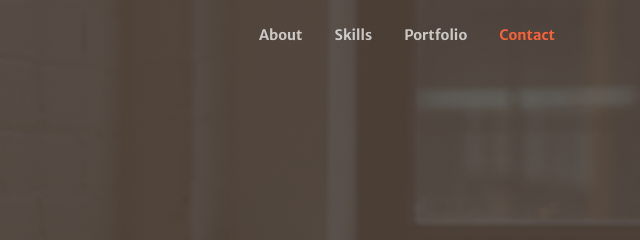
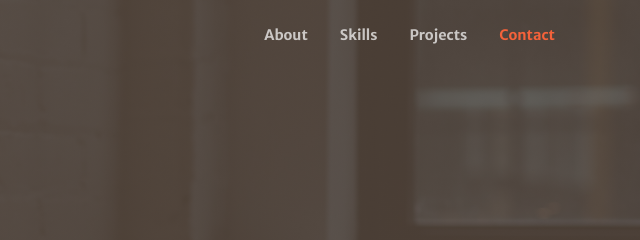
Before and after one commit to alimmemon/alimmemon.github.io, a plain HTML site: page index.html in a window 1280 px wide. Shown: the top 240 px of the page, 640-1280 px from the left. Drawn offline with nearby package versions, Linux system fonts and the light colour scheme.

Commit message:
updated index

```diff
--- a/index.html
+++ b/index.html
@@ -27,7 +27,7 @@
                     <ul class="navbar-nav ml-auto my-2 my-lg-0">
                         <li class="nav-item"><a class="nav-link js-scroll-trigger" href="#about">About</a></li>
                         <li class="nav-item"><a class="nav-link js-scroll-trigger" href="#services">Skills</a></li>
-                        <li class="nav-item"><a class="nav-link js-scroll-trigger" href="#portfolio">Portfolio</a></li>
+                        <li class="nav-item"><a class="nav-link js-scroll-trigger" href="#portfolio">Projects</a></li>
                         <li class="nav-item"><a class="nav-link js-scroll-trigger" href="#contact">Contact</a></li>
                     </ul>
                 </div>
```
